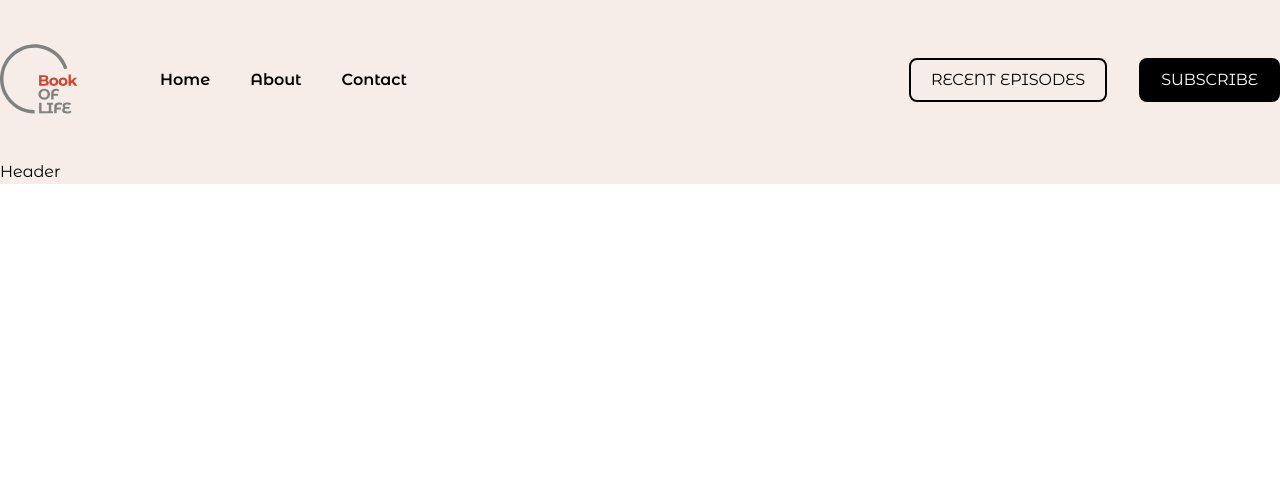
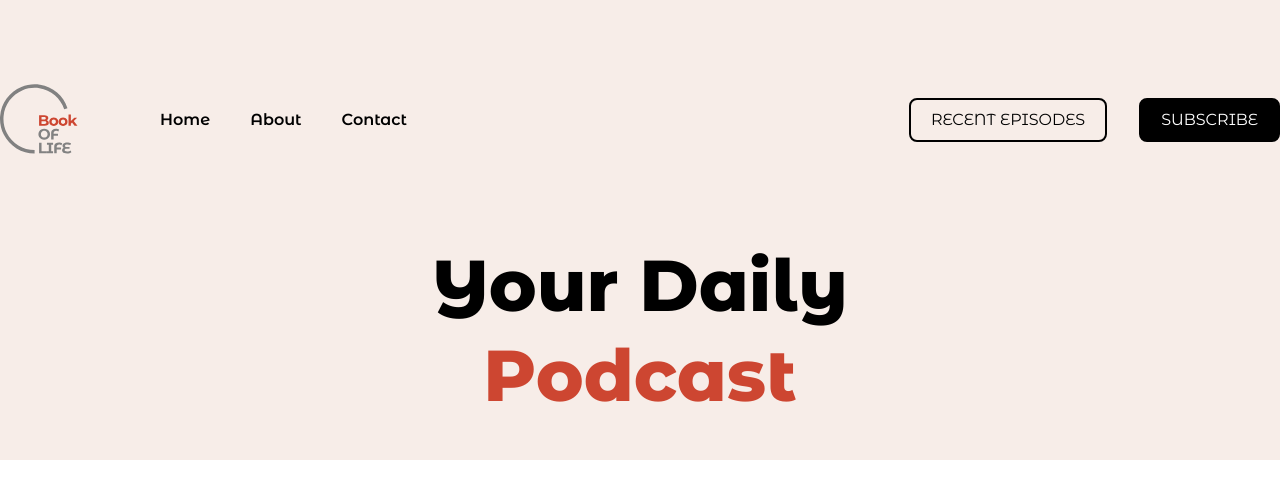
Before and after one commit to YerrouHamza/Book-of-LIFE, a React (Vite) app: page / in a window 1280 px wide. Shown: the top 498 px of the page. Built offline with nearby package versions, Linux system fonts and the light colour scheme.

Commit message:
improved the header component by added props for title and navbar showing

```diff
--- a/src/App.tsx
+++ b/src/App.tsx
@@ -1,9 +1,15 @@
 import Header from "./components/header"
 
 function App() {
+
+  const title = {
+    first: 'Your Daily',
+    second: 'Podcast'
+  }
+
   return (
     <div className="font-montserrat">
-      <Header />
+      <Header title={title} isNavbarShow={true} />
     </div>
   )
 }
--- a/src/components/header.tsx
+++ b/src/components/header.tsx
@@ -1,11 +1,25 @@
 import Navbar from './navbar.tsx';
 
-function Header() {
+type headerProps = {
+  title: {
+    first: String,
+    second: String,
+  },
+  isNavbarShow: Boolean
+}
+
+const Header = (props: headerProps) => {
   return (
-    <header className="bg-theme-champagne">
-        <Navbar />
-        <div className='m-auto max-w-screen-xl'>
-            Header
+    <header className="bg-theme-champagne py-10">
+        {props.isNavbarShow ? <Navbar /> : null}
+        <div className='m-auto max-w-screen-xl mt-10'>
+
+        {props.title?.first ?
+          <h1 className='text-center text-7xl font-bold leading-tight'>
+            {props.title.first} <br />
+           <span className='text-theme-vermillion'>{props.title.second}</span>
+          </h1>
+        : null}
         </div>
     </header>
   );
```
